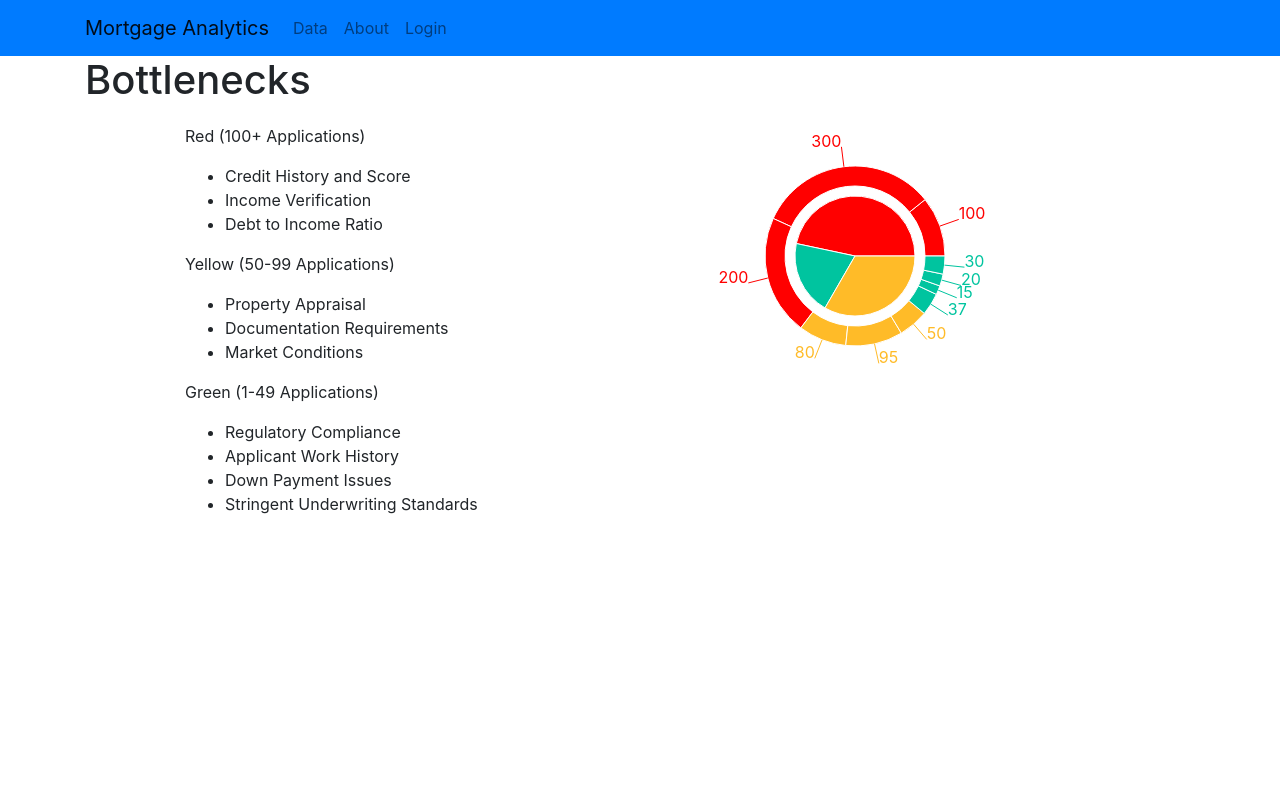
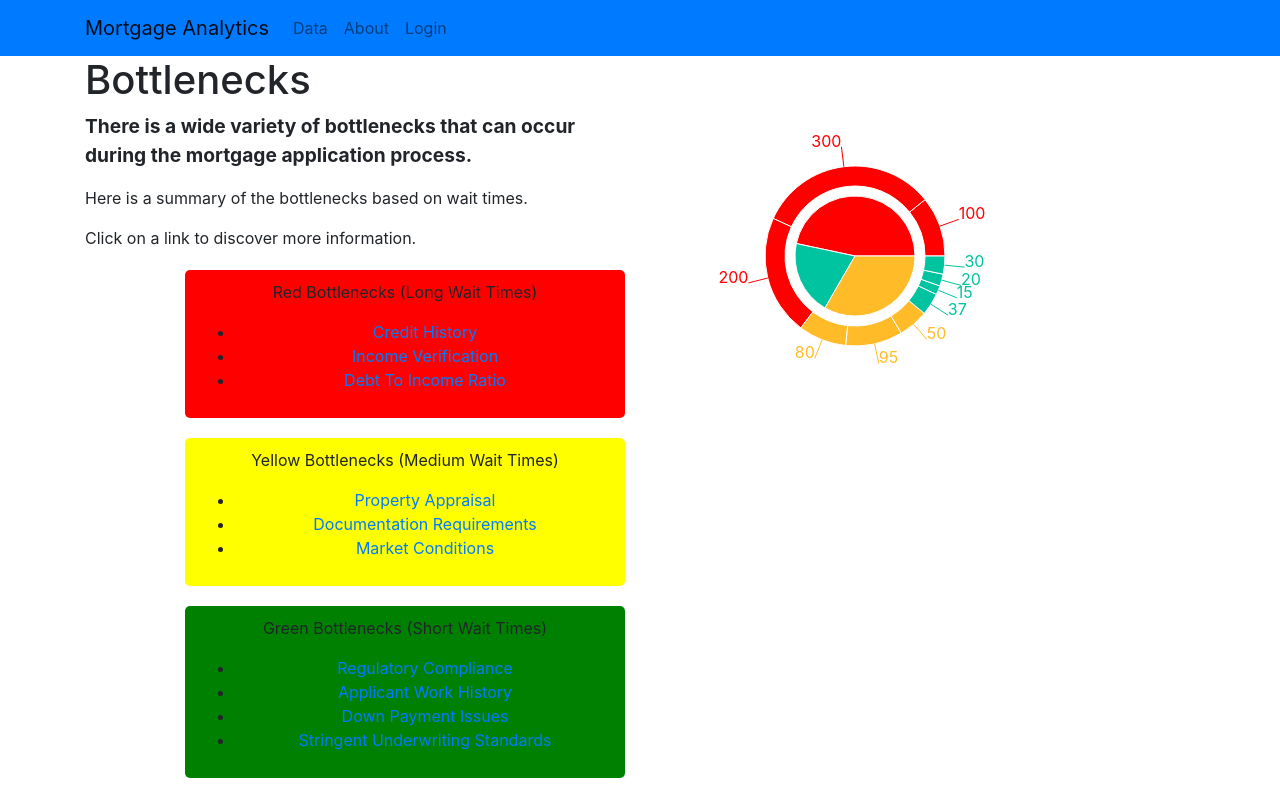
Before and after one commit to mortgage-analytics/frontend, a React (Create React App) app in the folder mortgage_analytics/: page /data in a window 1280 px wide. Built offline with nearby package versions, Linux system fonts and the light colour scheme.

Commit message:
added links to the data page

```diff
--- a/mortgage_analytics/src/pages/Data.jsx
+++ b/mortgage_analytics/src/pages/Data.jsx
@@ -30,6 +30,10 @@ const COLORS = ['#FF0000', '#00C49F', '#FFBB28'];
 const INNERCOLORS = ['#FF0000', '#FF0000', '#FF0000', '#FFBB28', '#FFBB28', '#FFBB28', '#00C49F', '#00C49F', '#00C49F','#00C49F'];
 
 const Data = () => {
+  const redBottlenecks = ['Credit History', 'Income Verification', 'Debt To Income Ratio'];
+  const yellowBottlenecks = ['Property Appraisal', 'Documentation Requirements', 'Market Conditions'];
+  const greenBottlenecks = ['Regulatory Compliance', 'Applicant Work History', 'Down Payment Issues', 'Stringent Underwriting Standards'];
+
   return (
     <div>
       <Container>
@@ -38,27 +42,47 @@ const Data = () => {
             <header>
               <h1 style={{ textAlign: "centre" }}>Bottlenecks</h1>
             </header>
+            <p style={{ fontSize: '1.2em', fontWeight: 'bold' }}>There is a wide variety of bottlenecks that can occur during the mortgage application process.</p>
+            <p>Here is a summary of the bottlenecks based on wait times.</p>
+            <p>Click on a link to discover more information.</p>
 
             <main style={{ marginTop: "20px", marginLeft: "100px", textAlign: "center" }}>
-              <p style={{ textAlign: "left" }}>Red (100+ Applications)</p>
-              <ul style={{ textAlign: "left" }}>
-                <li>Credit History and Score</li>
-                <li>Income Verification</li>
-                <li>Debt to Income Ratio</li>
-              </ul>
-              <p style={{ textAlign: "left" }}><span className="yellow-underline"><span className="black-highlight">Yellow (50-99 Applications)</span></span></p>
-              <ul style={{ textAlign: "left" }}>
-                <li>Property Appraisal</li>
-                <li>Documentation Requirements</li>
-                <li>Market Conditions</li>
-              </ul>
-              <p style={{ textAlign: "left" }}><span className="green-underline">Green (1-49 Applications)</span></p>
-              <ul style={{ textAlign: "left" }}>
-                <li>Regulatory Compliance</li>
-                <li>Applicant Work History</li>
-                <li>Down Payment Issues</li>
-                <li>Stringent Underwriting Standards</li>
-              </ul>
+            <div style={{ backgroundColor: 'red', padding: '10px', borderRadius: '5px', marginBottom: '20px' }}>
+            <p>
+              Red Bottlenecks (Long Wait Times)
+            </p>
+            <ul>
+              {redBottlenecks.map((redBottlenecks, index) => (
+              <li key={index}>
+                <a href={`/${redBottlenecks.replace(/\s+/g, '-').toLowerCase()}`}>{redBottlenecks}</a>
+              </li>
+              ))}
+            </ul>
+            </div>
+            <div style={{ backgroundColor: 'yellow', padding: '10px', borderRadius: '5px', marginBottom: '20px' }}>
+            <p>
+       Yellow Bottlenecks (Medium Wait Times)
+      </p>
+      <ul>
+        {yellowBottlenecks.map((yellowBottlenecks, index) => (
+          <li key={index}>
+            <a href={`/${yellowBottlenecks}`}>{yellowBottlenecks}</a>
+          </li>
+        ))}
+      </ul>
+      </div>
+      <div style={{ backgroundColor: 'green', padding: '10px', borderRadius: '5px', marginBottom: '20px' }}>
+      <p>
+       Green Bottlenecks (Short Wait Times)
+      </p>
+      <ul>
+        {greenBottlenecks.map((greenBottlenecks, index) => (
+          <li key={index}>
+            <a href={`/${greenBottlenecks}`}>{greenBottlenecks}</a>
+          </li>
+        ))}
+      </ul>
+      </div>
             </main>
           </Col>
           <Col>
```
